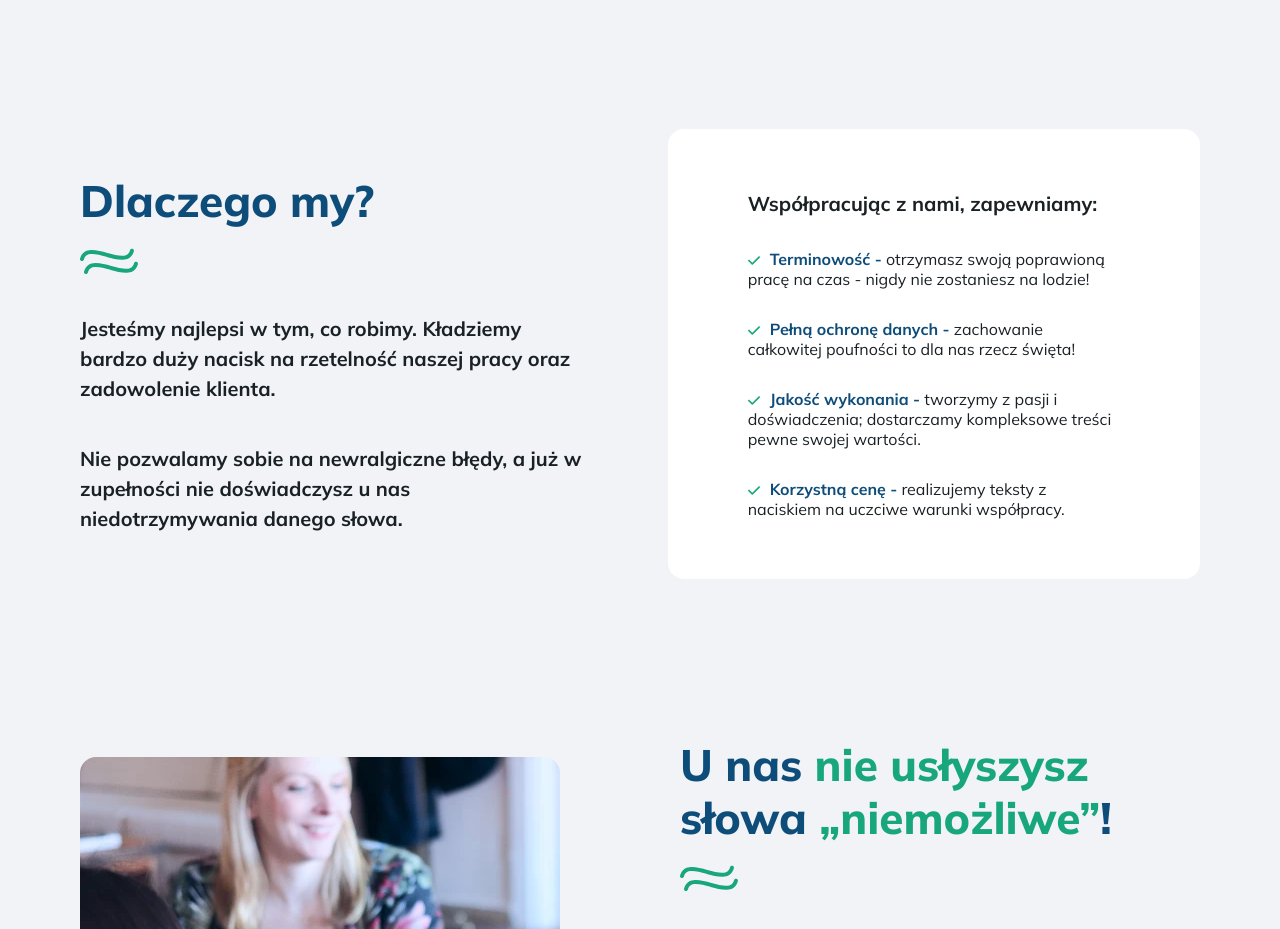
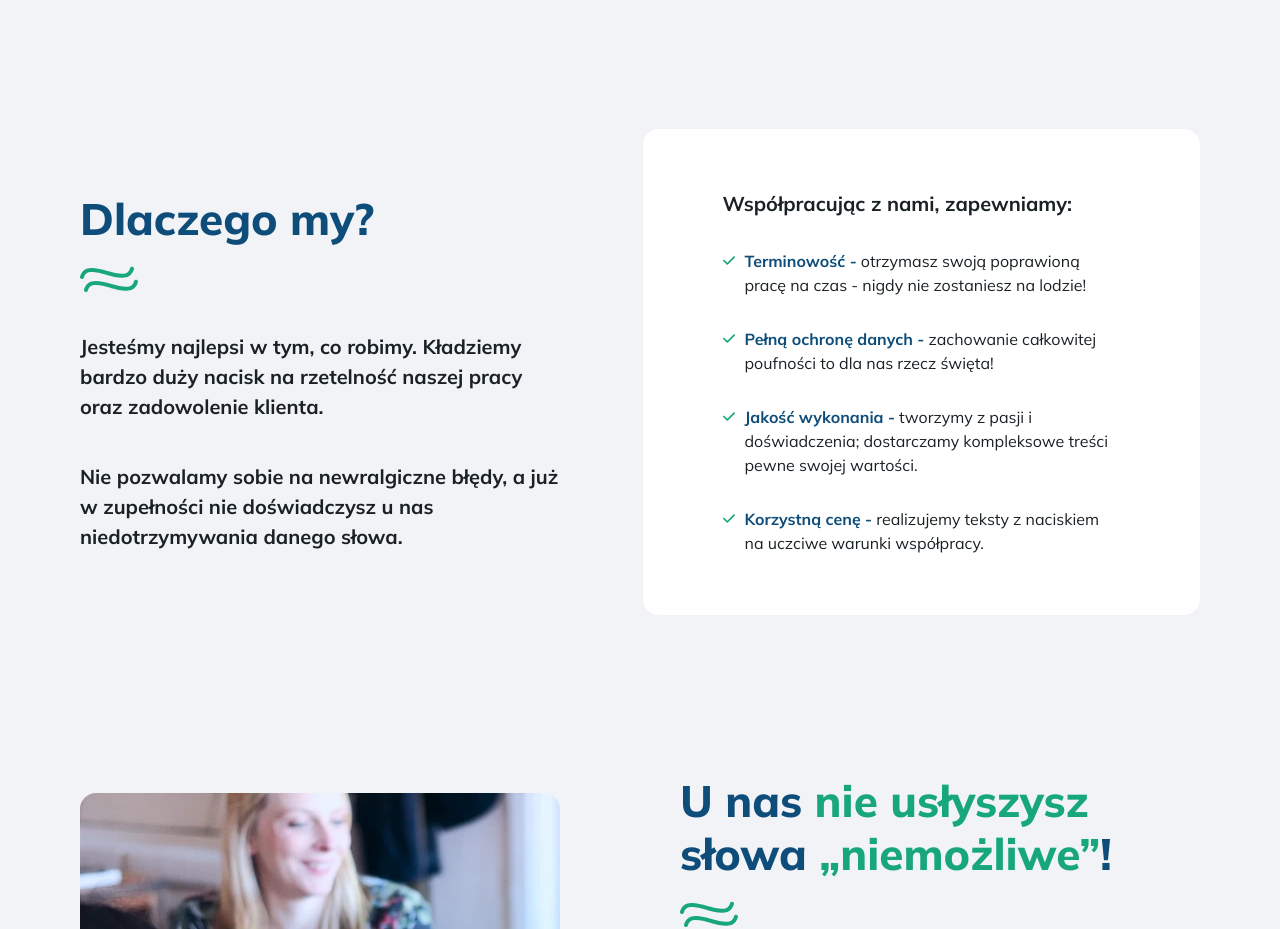
Before and after one commit to szymekSKKJ/atelier_redakcji, a Next.js app: page /whyUs in a window 1280 px wide. Shown: the part 1040-1969 px from the top of the page. Built offline with nearby package versions, Linux system fonts and the light colour scheme; no server answers; the database is empty.

Commit message:
Justified text in section15 to the icon

```diff
--- a/src/components/sections/Section15/Section15.tsx
+++ b/src/components/sections/Section15/Section15.tsx
@@ -18,16 +18,24 @@
         <p className={`${styles.caption1}`}>Współpracując z nami, zapewniamy:</p>
         <ul>
           <li>
-            <mark>Terminowość -</mark> otrzymasz swoją poprawioną pracę na czas - nigdy nie zostaniesz na lodzie!
+            <p>
+              <mark>Terminowość -</mark> otrzymasz swoją poprawioną pracę na czas - nigdy nie zostaniesz na lodzie!
+            </p>
           </li>
           <li>
-            <mark>Pełną ochronę danych -</mark> zachowanie całkowitej poufności to dla nas rzecz święta!
+            <p>
+              <mark>Pełną ochronę danych -</mark> zachowanie całkowitej poufności to dla nas rzecz święta!
+            </p>
           </li>
           <li>
-            <mark>Jakość wykonania -</mark> tworzymy z pasji i doświadczenia; dostarczamy kompleksowe treści pewne swojej wartości.
+            <p>
+              <mark>Jakość wykonania -</mark> tworzymy z pasji i doświadczenia; dostarczamy kompleksowe treści pewne swojej wartości.
+            </p>
           </li>
           <li>
-            <mark>Korzystną cenę -</mark> realizujemy teksty z naciskiem na uczciwe warunki współpracy.
+            <p>
+              <mark>Korzystną cenę -</mark> realizujemy teksty z naciskiem na uczciwe warunki współpracy.
+            </p>
           </li>
         </ul>
       </article>
--- a/src/components/sections/Section15/styles.module.scss
+++ b/src/components/sections/Section15/styles.module.scss
@@ -52,12 +52,14 @@
   }
 
   .wrapper_right {
+    width: 100%;
+    max-width: 580px;
     background-color: #ffffff;
     padding: 60px 80px 60px 80px;
     border-radius: 16px;
     gap: 30px;
 
-    @media screen and (max-width: 768px) {
+    @media screen and (max-width: 1024px) {
       padding: 40px 30px 40px 30px;
     }
 
@@ -74,16 +76,20 @@
       list-style: none;
 
       li {
-        font-size: 16px;
+        display: flex;
 
         &::before {
           content: url("../../../../public/check_icon.svg");
           padding-right: 10px;
         }
 
-        mark {
-          color: #0e4d7a;
-          font-weight: 700;
+        p {
+          font-size: 16px;
+          font-weight: 400;
+          mark {
+            color: #0e4d7a;
+            font-weight: 700;
+          }
         }
       }
     }
```
